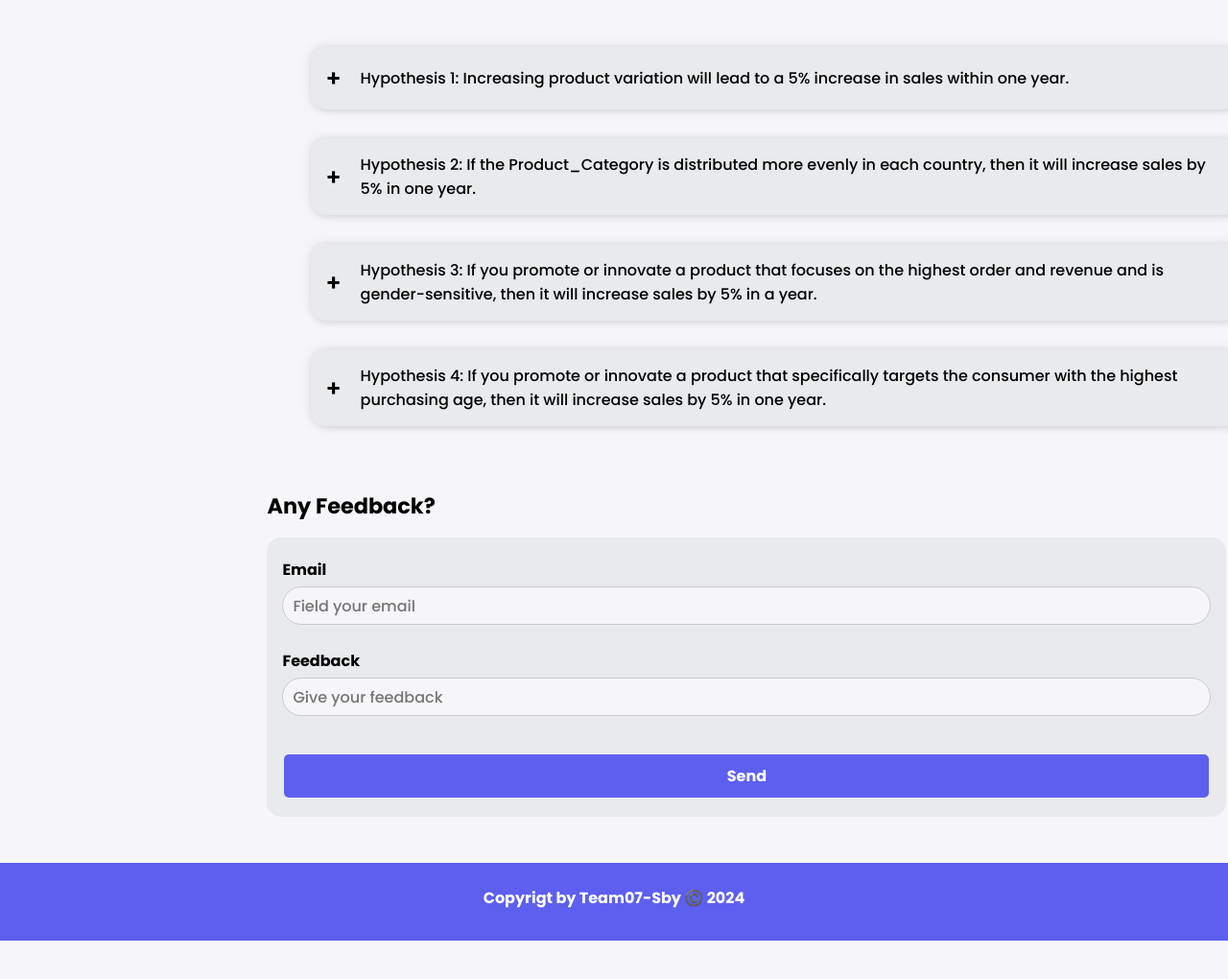
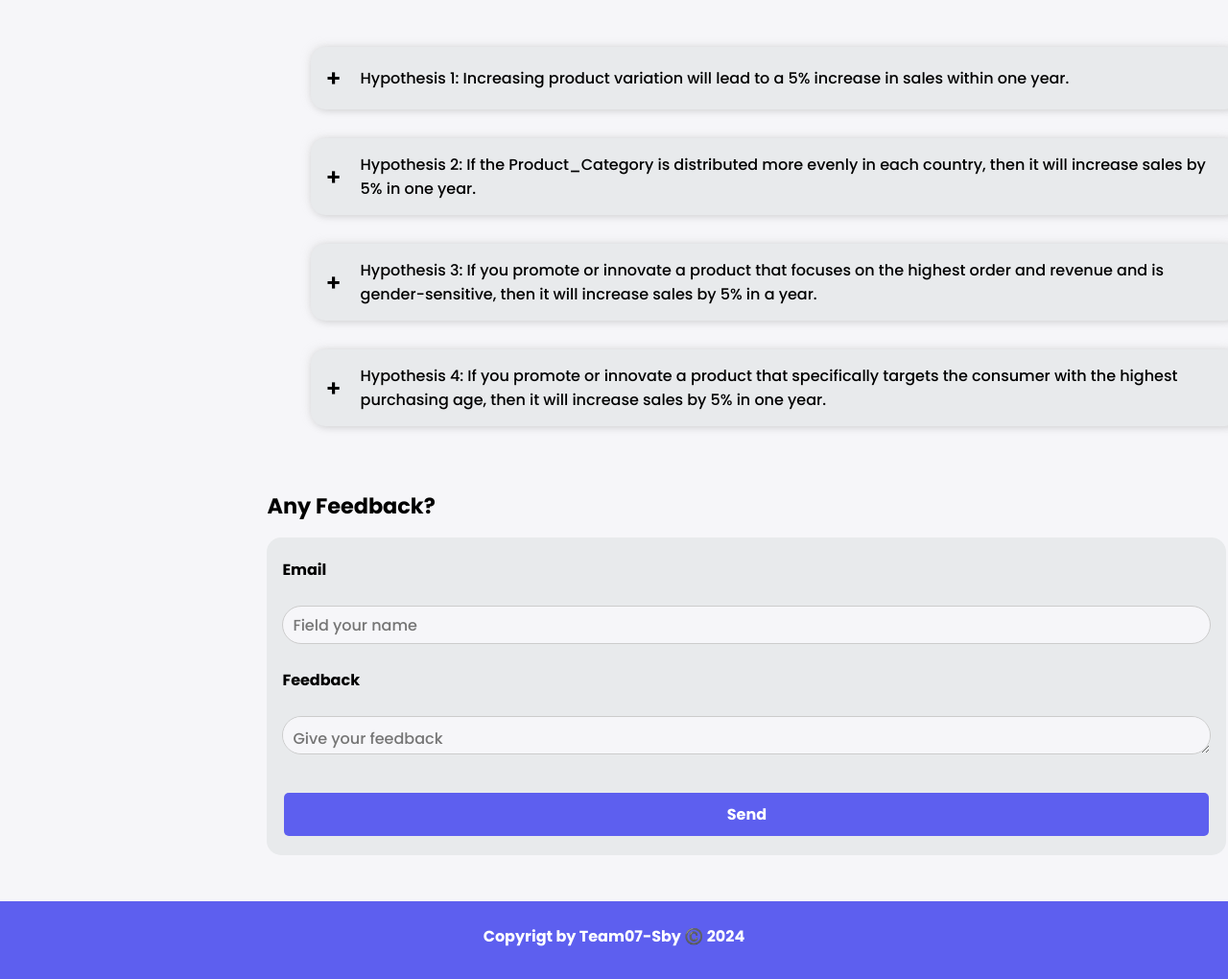
Before and after one commit to andriy1012/andriyganteng, a plain HTML site: page report.html in a window 1280 px wide. Shown: the part 791-1811 px from the top of the page at 96% size. Before the commit the page ends 1771 px from the top, so only its background shows below. Drawn offline with nearby package versions, Linux system fonts and the light colour scheme.

Commit message:
Update report.html

```diff
--- a/report.html
+++ b/report.html
@@ -165,24 +165,20 @@
 
       <h2>Any Feedback?</h2>
       <form class="form-login">
-        <div style="display: grid">
           <div class="label-feedback" for="Email">Email</div>
           <input
             class="input"
             type="email"
-            placeholder="Field your email"
+            placeholder="Field your name"
             required
           />
-        </div>
 
-        <div style="display: grid">
           <div class="label-feedback" for="feedback">Feedback</div>
-          <input
+          <textarea
             class="input"
             type="text"
             placeholder="Give your feedback"
-          />
-        </div>
+          ></textarea>
 
         <button type="button" class="send-btn">Send </button>
       </form>
```
